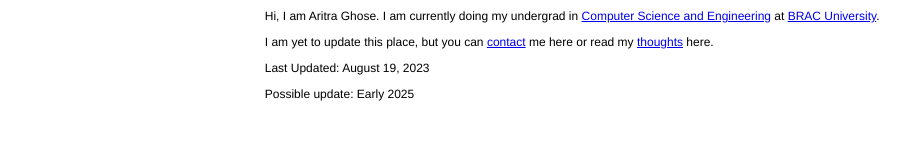
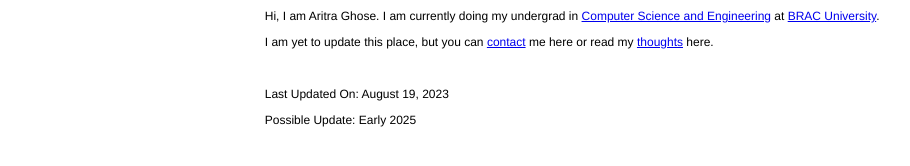
Before and after one commit to aritraghose/aritraghose.github.io, a plain HTML site: page index.html in a window 1280 px wide. Shown: the part 93-259 px from the top of the page, without its empty margins (8-918 px from the left). Drawn offline with Linux system fonts and the light colour scheme.

Commit message:
close to nothing changes

```diff
--- a/index.html
+++ b/index.html
@@ -25,8 +25,9 @@
         <img src="displayPicture.jpg" alt="Aritra Ghose Picture" width="140" height="135">
         <p> Hi, I am Aritra Ghose. I am currently doing my undergrad in <a href="https://www.bracu.ac.bd/academics/departments/computer-science-and-engineering">Computer Science and Engineering</a> at <a href="https://www.bracu.ac.bd/">BRAC University</a>. </p>
         <p> I am yet to update this place, but you can <a href="./contact">contact</a> me here or read my <a href="./ideas">thoughts</a> here. </p>
-        <p> Last Updated: August 19, 2023 </p>
-        <p> Possible update: Early 2025 </p>
+        <br/>
+        <p> Last Updated On: August 19, 2023 </p>
+        <p> Possible Update: Early 2025 </p>
 
     </div>
 
```
